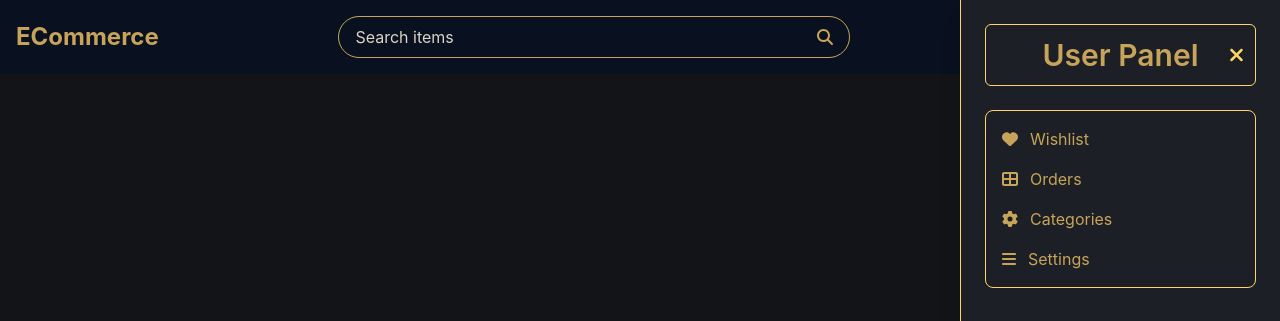
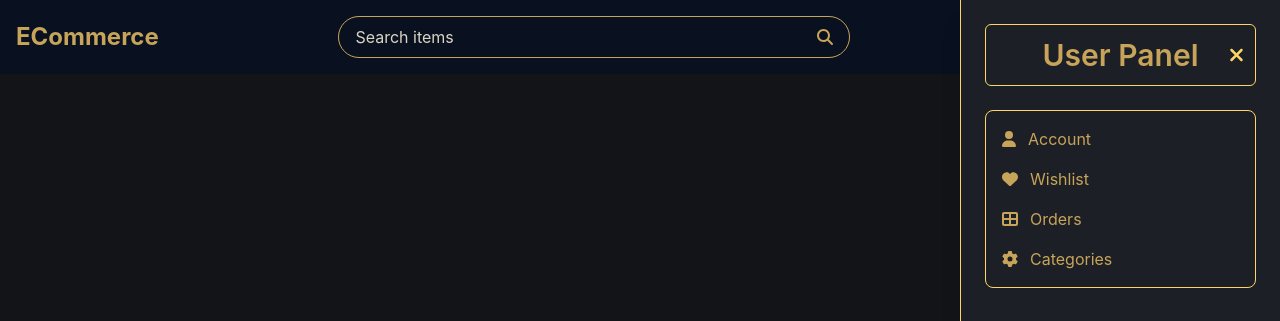
Before and after one commit to prince-sunsara/ECommerce-Frontend, a React (Vite) app: page / in a window 1280 px wide. Both pictures are taken after a click on the icon 1255 px from the left and 37 px from the top of the page. Shown: the top 321 px of the page. Built offline with nearby package versions, Linux system fonts and the light colour scheme.

Commit message:
Change: Side widget updated

```diff
--- a/src/layouts/Navbar.jsx
+++ b/src/layouts/Navbar.jsx
@@ -162,6 +162,14 @@ const Navbar = () => {
             <>
               <div className="flex flex-col gap-4 border border-[var(--highlight-color)] rounded-lg p-4">
                 <Link
+                  to="/settings"
+                  className="flex items-center gap-3 hover:text-[var(--highlight-color)]"
+                  onClick={() => setUserDrawerOpen(!userDrawerOpen)}
+                >
+                  <FontAwesomeIcon icon={faUser} />
+                  <span>Account</span>
+                </Link>
+                <Link
                   to="/wishlist"
                   className="flex items-center gap-3 hover:text-[var(--highlight-color)]"
                   onClick={() => setUserDrawerOpen(!userDrawerOpen)}
@@ -184,14 +192,6 @@ const Navbar = () => {
                 >
                   <FontAwesomeIcon icon={faCog} />
                   <span>Categories</span>
-                </Link>
-                <Link
-                  to="/settings"
-                  className="flex items-center gap-3 hover:text-[var(--highlight-color)]"
-                  onClick={() => setUserDrawerOpen(!userDrawerOpen)}
-                >
-                  <FontAwesomeIcon icon={faBars} />
-                  <span>Settings</span>
                 </Link>
               </div>
 
```
